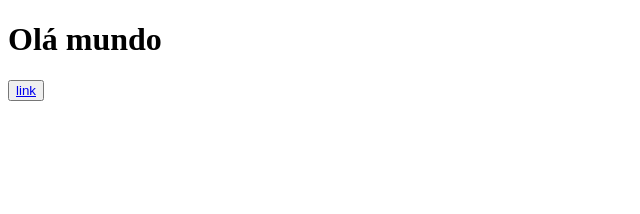
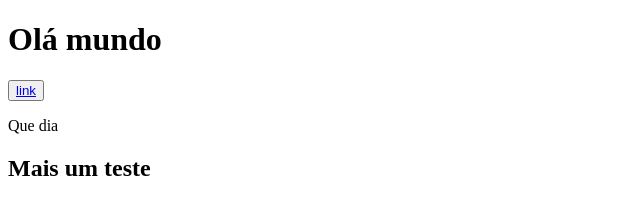
Before and after one commit to Marcosf11/Projeto, a plain HTML site: page index.html in a window 1280 px wide. Shown: the whole page, without its empty margins (0-640 px from the left). Drawn offline with Linux system fonts and the light colour scheme.

Commit message:
Outro teste

```diff
--- a/index.html
+++ b/index.html
@@ -14,6 +14,9 @@
     <button>
         <a href="index2.html">link</a>
     </button>
+
+    <p>Que dia</p>
+    <h2>Mais um teste</h2>
 </body>
 
 </html>
```
Also changed, not shown: index2.html (+2 -0 lines).
